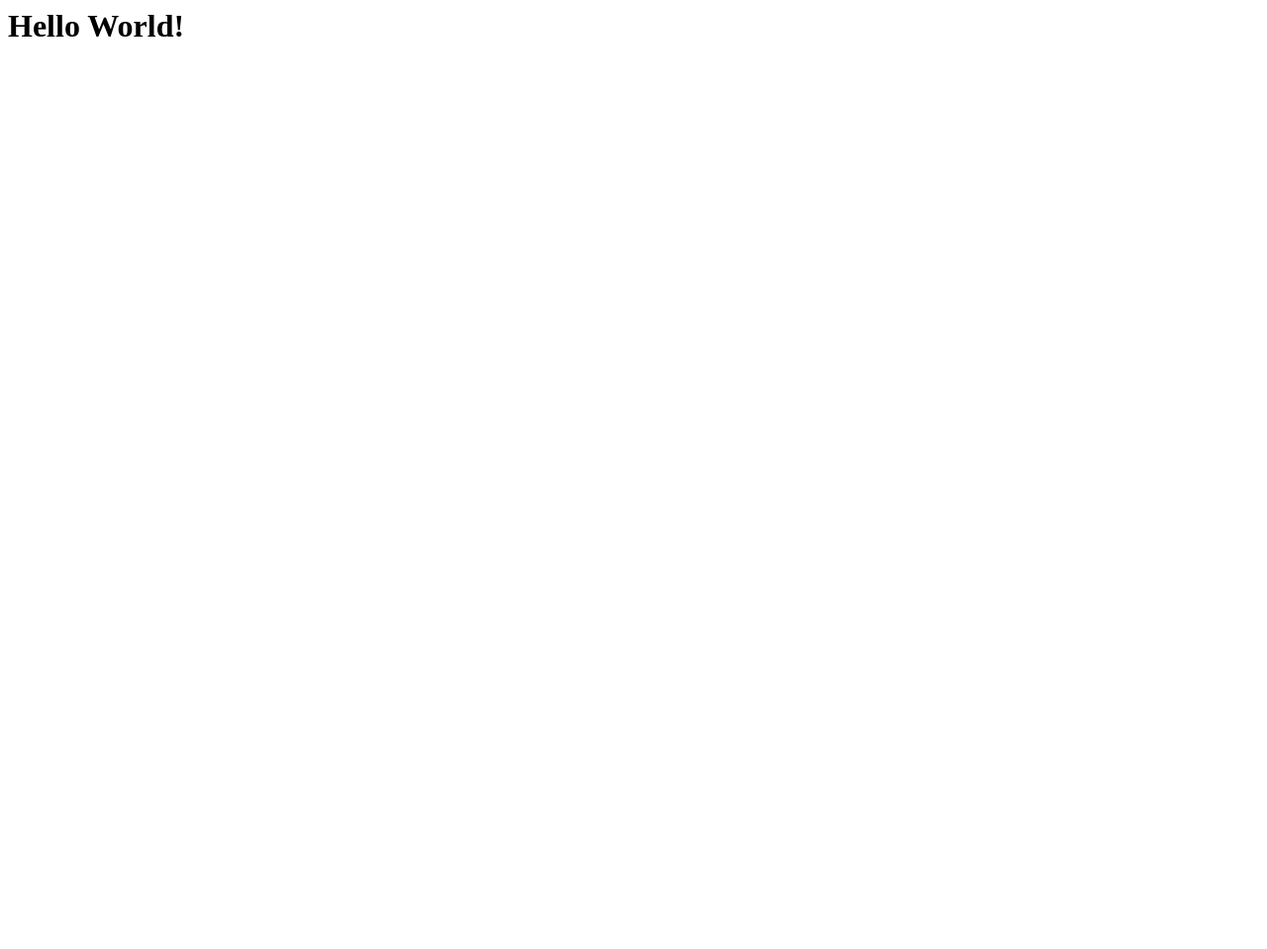
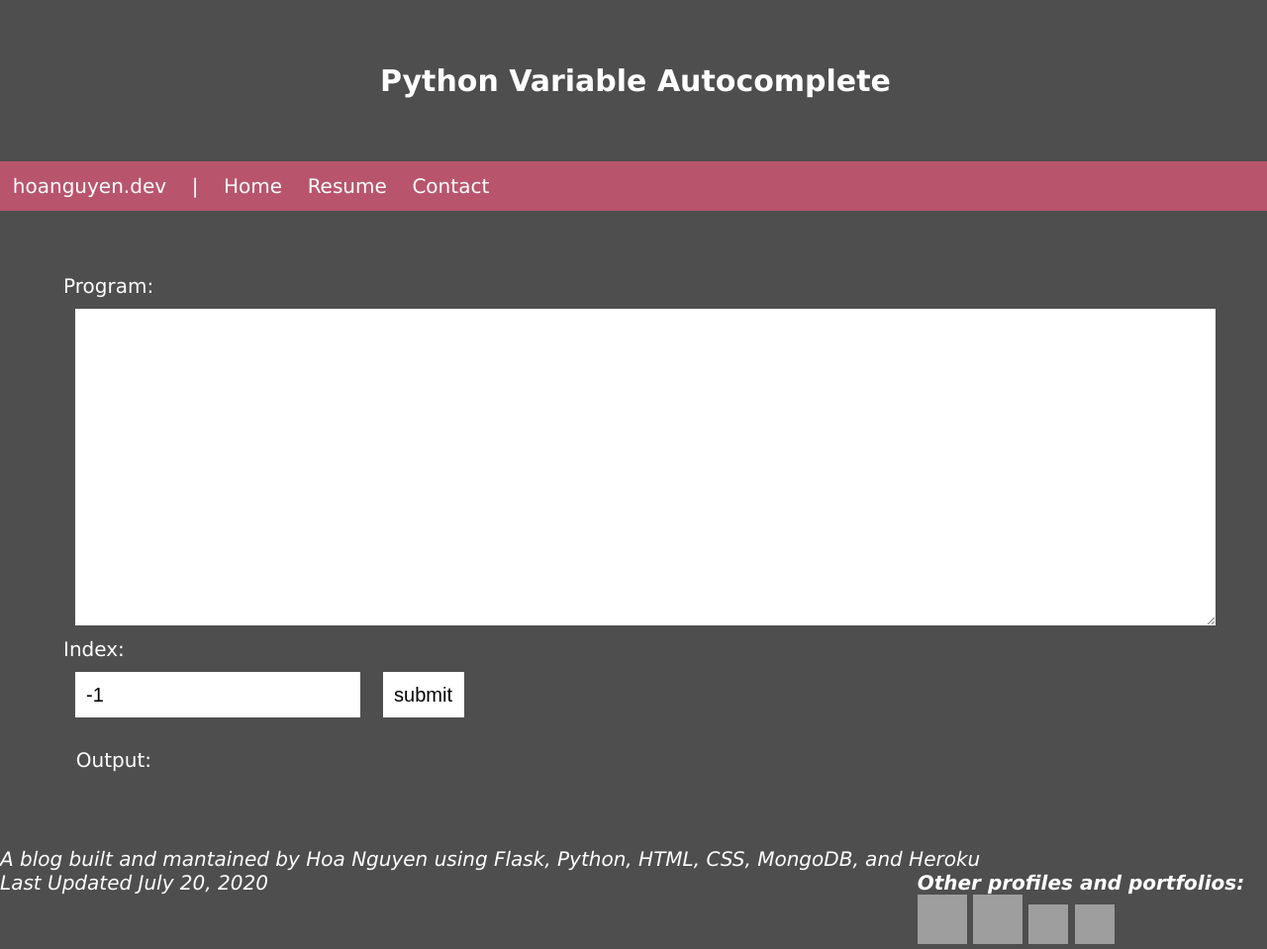
Before and after one commit to nnnguyenhoa/hoa-tests-code, a Flask app: page / in a window 1280 px wide. Before the commit the page is almost empty. Shown: the whole page at 99% size. Before the commit the page ends 37 px from the top, so only its background shows below. Run offline with Flask 2, Linux system fonts and the light colour scheme; grey boxes are pictures that could not be loaded.

Commit message:
finished ui

```diff
--- a/app.py
+++ b/app.py
@@ -1,7 +1,18 @@
-from flask import Flask, render_template
-
+from flask import Flask, render_template, request
+import subprocess
 app = Flask(__name__)
 
-@app.route('/')
-def my_route_page_function():
+@app.route('/', methods=['post', 'get'])
+def home():
+	if request.method == 'POST':
+		program = request.form.get('program')
+		index = request.form.get('index')
+		with open('input.py', 'w+') as f:
+			f.write(program)
+			f.close()
+		result = subprocess.run(['python', 'autocomplete/autocomplete.py', 'input.py', index], stdout=subprocess.PIPE)
+		result_string = (result.stdout).decode('utf8')
+		identifiers = result_string.split("\n")
+		identifiers.remove("")
+		return render_template('home.html', list=identifiers)
 	return render_template('home.html')
--- a/autocomplete/autocomplete.py
+++ b/autocomplete/autocomplete.py
@@ -1,6 +1,7 @@
 #downloaded libc++-7-dev, libc++-dev, libc++abi-7-dev
 #already had libc++1, libc++1-7
 #pip install wheel
+#Werkzeug==1.0.1
 from tree_sitter import Language, Parser
 from helper import *
 from lookup import *
--- a/requirements.txt
+++ b/requirements.txt
@@ -4,5 +4,5 @@ gunicorn==20.0.4
 itsdangerous==1.1.0
 Jinja2==2.11.2
 MarkupSafe==1.1.1
+tree-sitter @ git+https://github.com/nnnguyenhoa/py-tree-sitter@a04208c33af69507a14d23d4fb4e679dedee1fa1
 Werkzeug==1.0.1
-git+https://github.com/nnnguyenhoa/py-tree-sitter
--- /dev/null
+++ b/static/autocomplete.js
@@ -0,0 +1,11 @@
+document.getElementById('program').addEventListener('keyup', e => {
+    index.value = e.target.selectionStart;
+})
+document.getElementById('program').addEventListener('mouseleave', e => {
+    let index = document.getElementById('index');
+    index.value = e.target.selectionStart;
+})
+document.getElementById('program').addEventListener('mouseup', e => {
+    let index = document.getElementById('index');
+    index.value = e.target.selectionStart;
+})
--- /dev/null
+++ b/static/stylesheet.css
@@ -0,0 +1,121 @@
+* {
+        margin: 0;
+        padding: 0;
+        border: 0;
+        outline: 0;
+        font-size: 100%;
+        vertical-align: baseline;
+        background: transparent;
+}
+
+div.output {
+	margin-left: 6%;
+	margin-bottom: 6%
+}
+
+form.programtext {
+	margin: 5%;
+}
+
+textarea.program {
+	background-color: white;
+	height: 40%;
+	width: 100%;
+	padding: 1%;
+	margin: 1%;
+}
+
+input.index {
+	display:block;
+	background-color: white;
+	padding: 1%;
+	margin: 1%;
+	float: left;
+}
+
+input.submit {
+	display:block;
+	background-color: white;
+	padding: 1%;
+	margin: 1%;
+	float: left;
+}
+
+h1.banner {
+	padding: 5%;
+	margin-right:10%;
+	margin-left: 25%;
+	float: center;
+	font-size: 30px
+}
+hr {
+	color: white;
+}
+
+
+body {
+	background-color:rgb(78,78,78);
+	font-family: Verdana;
+	font-size: 20px;
+	color:white;
+}
+
+a:link {
+	color:white;
+	text-decoration: none;
+}
+a:visited {
+	color:rgba(340,90,130,0.6);
+	text-decoration:none;
+}
+span.link:hover {
+    background-color: rgba(340,90,130,0.6);
+	color:whitesmoke;
+}
+ul.menu {
+    list-style-type: none;
+ 	background-color:rgba(340,90,130,0.6);
+	overflow:hidden;
+	padding: 0%;
+}
+
+li.menu {
+	color:white;
+    float:left;
+	padding: 1%;
+}
+
+li.menu a {
+    color: white;
+    text-align: center
+    text-decoration: none;
+}
+
+li.menu a:hover {
+	color: white;
+	text-decoration: underline;
+}
+
+div.bottomline {
+	background-color: rgba(340,90,130,0.6);
+	height: 5px;
+	margin-top: 2%;
+
+}
+
+.label {
+	font-size:30px;
+	padding-bottom:5px;
+	background-color: rgba(340,90,130,0.6);
+	overflow: hidden;
+	padding: 5px;
+	padding-left:10px;
+
+}
+
+p.footnote {
+	color: white;
+	background-color: none;
+	font-size: 5px;
+	margin-top: 3%;
+}
--- /dev/null
+++ b/templates/banner.html
@@ -0,0 +1,26 @@
+<link rel="stylesheet" type="text/css" href="../static/stylesheet.css" />
+<h1 class="banner"=> Python Variable Autocomplete</h1>
+<ul class="menu">
+    <li class = "menu">
+        <a href="http://www.hoanguyen.dev/">
+        hoanguyen.dev
+    </li>
+    <li class = "menu">
+        |
+    </li>
+    <li class="menu">
+        <a href="http://www.hoanguyen.dev/">
+            Home
+        </a>
+    </li>
+    <li class="menu">
+        <a href="http://www.hoanguyen.dev/resume">
+            Resume
+        </a>
+    </li>
+    <li class="menu">
+        <a href="http://www.hoanguyen.dev/contact">
+            Contact
+        </a>
+    </li>
+</ul>
--- /dev/null
+++ b/templates/base.html
@@ -0,0 +1,28 @@
+<html>
+	<head>
+		<title>
+
+		    {% block title %}
+		        nnnguyenhoa
+		    {% endblock %}
+
+	    </title>
+	    <!--<meta http-equiv="refresh" content="5">-->
+	    <meta name="viewport" content="width=device-width,initial-scale=1,maximum-scale=1,user-scalable=no">
+		<meta http-equiv="X-UA-Compatible" content="IE=edge,chrome=1">
+		<meta name="HandheldFriendly" content="true">
+		<meta name="google-site-verification" content="TyFHW3aiNSqK98xIPBn-KtDUa_cENEu7ODafXOafYJo" />
+		<meta name="keywords" content="Hoa Nguyen,Software Engineer,Software Developer,Linguistics,Linguist,UCSC,University of California, Santa Cruz, Hoa Thi Nguyen, nnnguyenhoa@yahoo.com, nnnguyenhoa, NLP, Natural Language Processing, Machine Learning, Computational Linguistics, Artificial Intelligence, AI">
+		<link rel="stylesheet" type="text/css" href="../static/stylesheet.css"/>
+	</head>
+	<body>
+
+	    {% include 'banner.html' %}
+
+	    {% block content %}
+	    {% endblock %}
+
+	    {% include 'footer.html' %}
+
+	</body>
+</html>
--- /dev/null
+++ b/templates/footer.html
@@ -0,0 +1,46 @@
+<link rel="stylesheet" type="text/css" href="../static/stylesheet.css"/>
+<hr>
+<address style="float:left;width:99%;">
+	A blog built and mantained by Hoa Nguyen using
+	Flask, Python, HTML, CSS, MongoDB, and Heroku
+	<br>
+	Last Updated July 20, 2020
+	<div style="float:right; margin-right: 10px;">
+	   <i>
+	       <strong>Other profiles and portfolios:</strong>
+	   </i>
+	   <br>
+	   <a href="https://www.linkedin.com/in/hoa-thi-nguyen/">
+		  <img title="Linkedin"
+		       src="https://www.eletimes.com/wp-content/uploads/2017/12/Linkedin-logo-1-550x550-300x300.png"
+		       alt="Linkedin"
+		       width="50"
+		       height="50">
+		  </img>
+	   </a>
+	   <a href="https://github.com/nnnguyenhoa">
+	       <img title="Github"
+	            src="../static/github.png"
+	            alt="Github"
+	            width="50"
+	            height="50">
+	       </img>
+	   </a>
+	   <a href="https://twitter.com/nnnguyenhoa">
+	       <img title="Twitter"
+	            src="http://pluspng.com/img-png/twitter-logo-png-twitter-logo-vector-png-clipart-library-518.png"
+	            alt="Twitter"
+	            width="40"
+	            height="40">
+	       </img>
+	   </a>
+	   <a href="https://www.instagram.com/hoaisproductive/">
+	       <img title="Instagram"
+	            src="https://statesborodowntown.com/wp-content/uploads/2016/01/instagram-Logo-PNG-Transparent-Background-download.png"
+	            alt="Instagram"
+	            width="40"
+	            height="40">
+	       </img>
+	   </a>
+    </div>
+</address>
--- a/templates/home.html
+++ b/templates/home.html
@@ -1,5 +1,28 @@
 <html>
-	<body>
-		<h1> Hello World! </h1>
-	</body>
-</html>
+<link rel="stylesheet" type="text/css" href="../static/stylesheet.css" />
+{% extends 'base.html' %}
+
+{% block title %}
+    Variable Filling
+{% endblock %}
+
+{% block content %}
+	<form class='programtext' action="" method="post">
+		<label for='program'>Program:</label><br>
+		<textarea class='program' id='program' name="program"></textarea>
+		<label for='index'>Index:</label><br>
+		<input id = 'index' class='index' name = 'index' value='-1'/>
+		<input class = 'submit' type="submit" value="submit"/>
+	</form>
+	<br>
+	<div class ="output">
+		Output:
+		<ul>
+			{% for i in list %}
+				<li>{{ i }}</li>
+			{% endfor%}
+		</ul>
+	</div>
+	<script type="text/javascript" src="{{url_for('static', filename='autocomplete.js')}}"></script>
+	</from>
+{% endblock %}
```
Also changed, not shown: input.py (added, +17 -0 lines), 1 other file.
